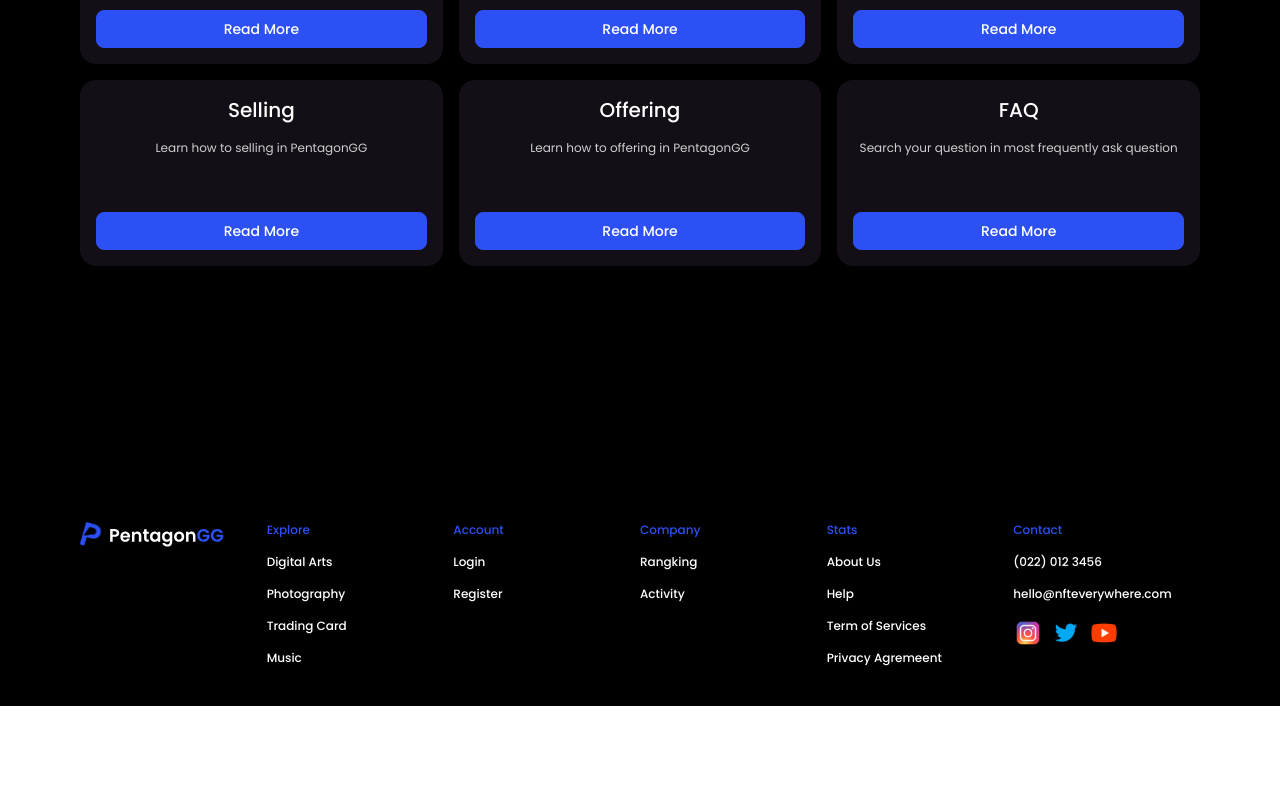
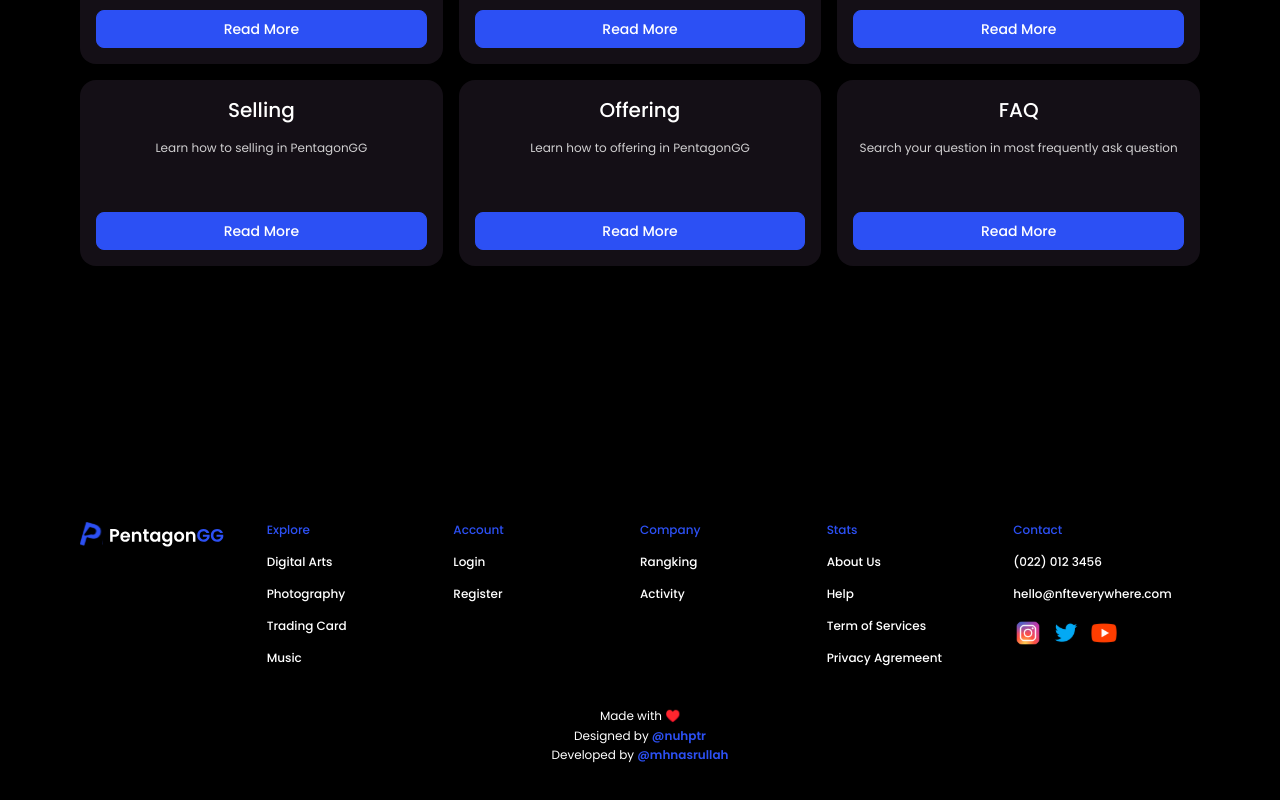
Before and after one commit to mhnasrullah/pentagon, a React (Vite) app: page /help in a window 1280 px wide. Shown: the part 318-1118 px from the top of the page. Before the commit the page ends 1024 px from the top, so only its background shows below. Built offline with nearby package versions, Linux system fonts and the light colour scheme.

Commit message:
add credits

```diff
--- a/src/sections/Footer.tsx
+++ b/src/sections/Footer.tsx
@@ -41,6 +41,13 @@ const Footer = () => {
             </div>
 
         </Box>
+        <Box className='mt-10'>
+            <p className='text-xs text-white text-center leading-relaxed'>
+                Made with ♥️<br/>
+                Designed by <a className='text-blue font-semibold' href="https://www.instagram.com/nuhptr/" target={"_blank"} rel={"noopener noreferrer"}>@nuhptr</a><br/>
+                Developed by <a className='text-blue font-semibold' href="https://www.instagram.com/m_hnasrullah/" target={"_blank"} rel={"noopener noreferrer"}>@mhnasrullah</a><br/>
+            </p>
+        </Box>
     </footer>
   )
 }
```
